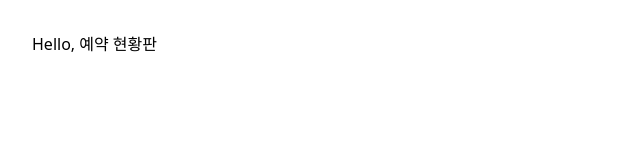
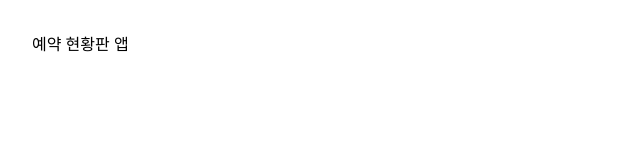
Before and after one commit to dongnam-motel/reservation-app, a React (Vite) app: page / in a window 1280 px wide. Shown: the top 160 px of the page, without its empty margins (0-640 px from the left). Built offline with nearby package versions, Linux system fonts and the light colour scheme.

Commit message:
full rebuild: verified vite + react + vercel

```diff
--- a/src/App.jsx
+++ b/src/App.jsx
@@ -1,11 +1,9 @@
 import React from 'react'
 
-function App() {
+export default function App() {
   return (
     <div style={{ padding: '2rem' }}>
-      <h1>Hello, 예약 현황판</h1>
+      <h1>예약 현황판 앱</h1>
     </div>
   )
 }
-
-export default App
```
Also changed, not shown: package.json (+3 -4 lines).
